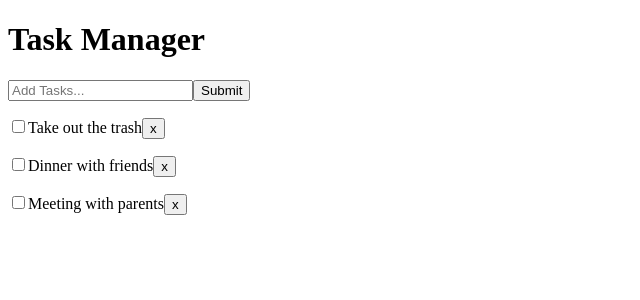
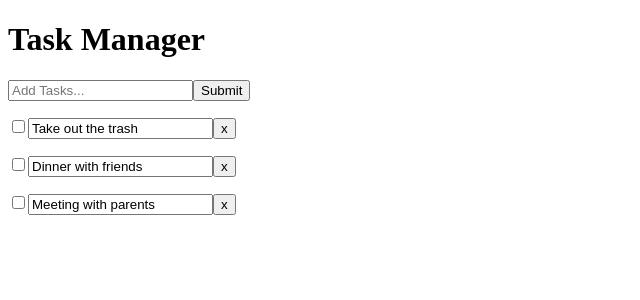
Before and after one commit to Cami9911/ToDo_React_App, a React (Create React App) app in the folder to_do_app/: page / in a window 1280 px wide. Shown: the top 300 px of the page, without its empty margins (0-640 px from the left). Built offline with nearby package versions, Linux system fonts and the light colour scheme; the HTML template or start-up script is replaced by a standard one.

Commit message:
edit todo

```diff
--- a/to_do_app/src/App.js
+++ b/to_do_app/src/App.js
@@ -35,6 +35,25 @@ class App extends Component {
         return todo;
     }) })
 }
+handleInput(e){
+  this.setState({
+    currentItem:{
+      id:uuid.v4(),
+      title: e.target.value,
+      checked:false
+    }
+  })
+}
+
+//Edit Todo
+editTodo = (id,event) => {
+  this.setState({ todos: this.state.todos.map(todo => {
+      if(todo.id === id) {
+          todo.title = event.target.value
+      }
+      return todo;
+  }) })
+}
 
 //Delete Todo
 deleteTodo = (id) => {
@@ -61,6 +80,7 @@ addTodo = (title) => {
             todos={this.state.todos}
             markComplete={this.markComplete}
             deleteTodo={this.deleteTodo}
+            editTodo={this.editTodo}
           />
         </div>
       </div>
--- a/to_do_app/src/components/Todoitem.js
+++ b/to_do_app/src/components/Todoitem.js
@@ -12,10 +12,10 @@ export class Todoitem extends Component {
     render() {
         const { id, title } = this.props.todo;
         return (
-            <div style={this.getStyle()}>
+            <div >
                 <p>
                     <input type="checkbox" onChange={this.props.markComplete.bind(this,id)} />
-                    {title}
+                    <input type="text" value={title} style={this.getStyle()} onChange={this.props.editTodo.bind(this,id)}/>
                     <button onClick={this.props.deleteTodo.bind(this,id)}>x</button>
                 </p>
             </div>
--- a/to_do_app/src/components/Todos.js
+++ b/to_do_app/src/components/Todos.js
@@ -7,7 +7,9 @@ class Todos extends Component {
         return this.props.todos.map((todo)=>(
             <Todoitem key={todo.id} todo={todo}
             markComplete={this.props.markComplete}
-            deleteTodo={this.props.deleteTodo}/>
+            deleteTodo={this.props.deleteTodo}
+            editTodo={this.props.editTodo}
+            />
         ))
     }
 }
```
